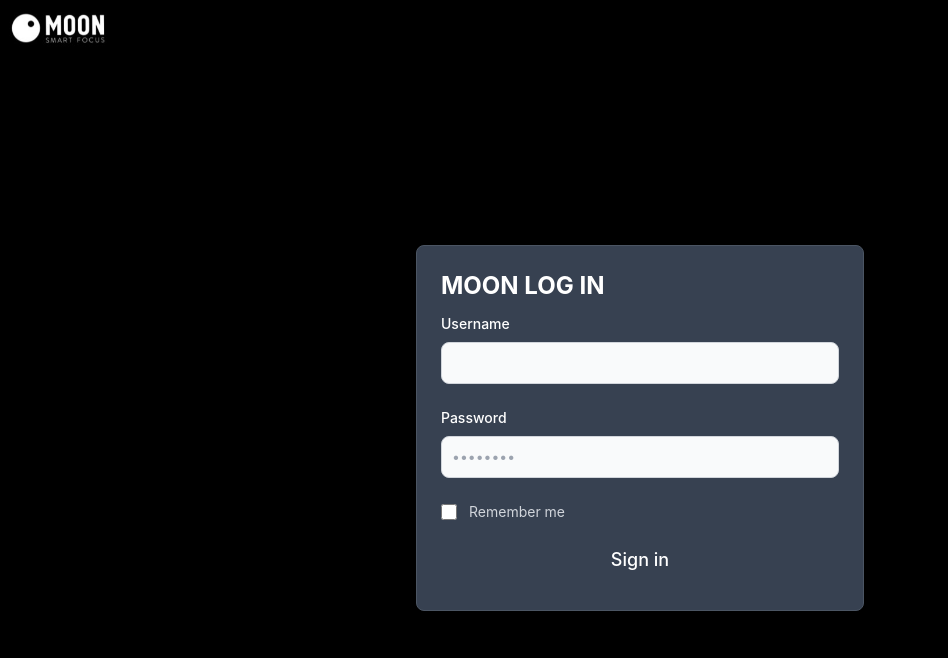
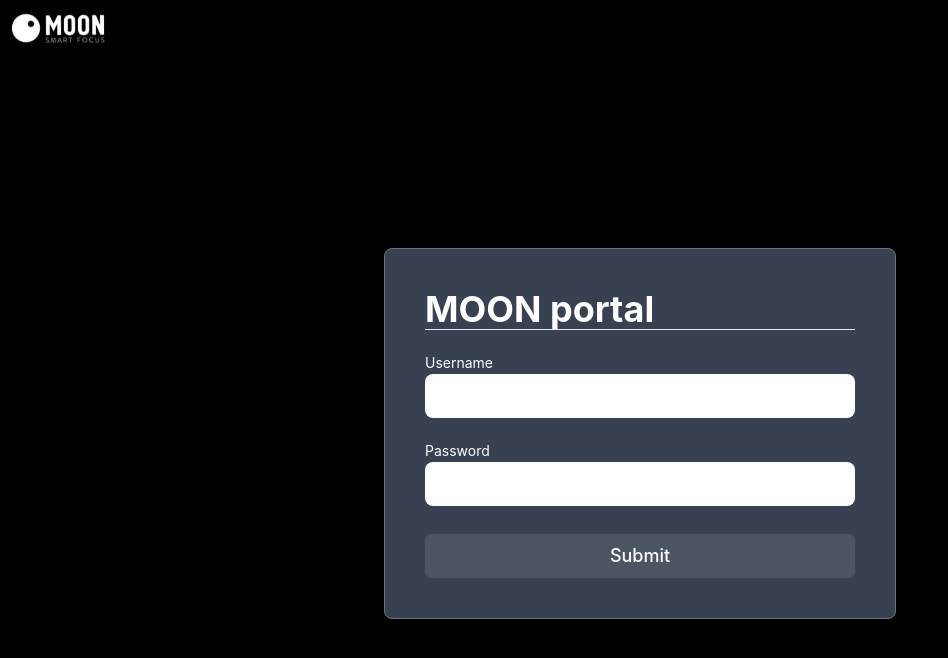
Before and after one commit to adtek98/moon-portal, a Next.js app: page /login in a window 1280 px wide. Shown: the top 658 px of the page, without its empty margins (0-948 px from the left). Built offline with nearby package versions, Linux system fonts and the light colour scheme.

Commit message:
Login frontend validation

```diff
--- a/package.json
+++ b/package.json
@@ -12,13 +12,16 @@
     "@fortawesome/fontawesome-svg-core": "^6.2.1",
     "@fortawesome/free-solid-svg-icons": "^6.2.1",
     "@fortawesome/react-fontawesome": "^0.2.0",
+    "@hookform/resolvers": "^2.9.11",
     "@types/node": "18.11.15",
     "@types/react": "18.0.26",
     "@types/react-dom": "18.0.9",
     "eslint-config-next": "13.0.6",
     "next": "13.0.6",
     "react": "18.2.0",
-    "react-dom": "18.2.0"
+    "react-dom": "18.2.0",
+    "react-hook-form": "^7.43.1",
+    "yup": "^0.32.11"
   },
   "devDependencies": {
     "@typescript-eslint/eslint-plugin": "^5.51.0",
--- a/src/components/Layout.tsx
+++ b/src/components/Layout.tsx
@@ -4,13 +4,12 @@ import { PortalLayout } from "./PortalLayout";
 
 export const Layout = ({ children }) => {
   const router = useRouter();
-  console.log(router.pathname);
   if (router.pathname == "/login") {
     return (
       <>
         <main className="h-screen overflow-hidden">
           <Header />
-          {children}
+          <div className="h-[93%]">{children}</div>
         </main>
       </>
     );
--- /dev/null
+++ b/src/components/LoginForm.tsx
@@ -0,0 +1,54 @@
+import { useForm, SubmitHandler } from "react-hook-form";
+import { yupResolver } from "@hookform/resolvers/yup";
+import * as yup from "yup";
+
+const schema = yup
+  .object({
+    userName: yup.string().required("Please enter Username"),
+    passWord: yup.string().required("Please enter Password"),
+  })
+  .required();
+type FormData = yup.InferType<typeof schema>;
+
+export default function LoginForm() {
+  const {
+    register,
+    handleSubmit,
+    formState: { errors },
+  } = useForm<FormData>({
+    resolver: yupResolver(schema),
+  });
+  const onSubmit = (data: FormData) => console.log(data);
+  return (
+    <>
+      <div className="bg-gray-700 border border-gray-500 lg:w-[32rem] mt-48 mx-auto rounded-lg p-10">
+        <div className="border-b mb-5">
+          <h1 className="text-4xl font-bold">MOON portal</h1>
+        </div>
+        <form onSubmit={handleSubmit(onSubmit)}>
+          <div className="h-20 mb-2">
+            <label className="text-sm">Username</label>
+            <input
+              className="text-gray-900 sm:text-sm rounded-lg w-full h-11 px-2"
+              {...register("userName")}
+            />
+            <p className="text-red-800 text-sm">{errors.userName?.message}</p>
+          </div>
+          <div className="h-24">
+            <label className="text-sm">Password</label>
+            <input
+              type="password"
+              className="text-gray-900 sm:text-sm rounded-lg w-full h-11 px-2"
+              {...register("passWord")}
+            />
+            <p className="text-red-800 text-sm">{errors.passWord?.message}</p>
+          </div>
+          <input
+            className="w-full h-11 text-white focus:ring-4 focus:outline-none font-medium rounded-md text-lg text-center bg-gray-600 hover:bg-gray-800"
+            type="submit"
+          />
+        </form>
+      </div>
+    </>
+  );
+}
--- a/src/pages/login.tsx
+++ b/src/pages/login.tsx
@@ -1,63 +1,9 @@
-import Link from "next/link";
+import LoginForm from "../components/LoginForm";
 
 export default function Login() {
   return (
     <>
-      <div className="flex flex-col items-center justify-center px-6 py-8 mx-auto lg:py-0 h-[93%]">
-        <div className="bg-gray-700 w-full rounded-lg border border-gray-600 md:mt-0 sm:max-w-md xl:p-0">
-          <div className="p-6">
-            <div className="mb-3 ">
-              <h1 className="text-2xl font-bold">MOON LOG IN</h1>
-            </div>
-            <form className="space-y-4 md:space-y-6" action="#">
-              <div>
-                <label className="block mb-2 text-sm font-medium">
-                  Username
-                </label>
-                <input
-                  type="Username"
-                  className="bg-gray-50 border border-gray-300 text-gray-900 sm:text-sm rounded-lg focus:ring-gray-600 focus:border-gray-600 block w-full p-2.5"
-                />
-              </div>
-              <div>
-                <label className="block mb-2 text-sm font-medium">
-                  Password
-                </label>
-                <input
-                  type="password"
-                  name="password"
-                  id="password"
-                  placeholder="••••••••"
-                  className="bg-gray-50 border border-gray-300 text-gray-900 sm:text-sm rounded-lg focus:ring-gray-600 focus:border-gray-600 block w-full p-2.5"
-                />
-              </div>
-              <div className="flex items-center justify-between">
-                <div className="flex items-start">
-                  <div className="flex items-center h-5">
-                    <input
-                      id="remember"
-                      aria-describedby="remember"
-                      type="checkbox"
-                      className="w-4 h-4 border rounded bg-gray-50 focus:ring-3 border-gray-600 focus:ring-gray-600 ring-offset-gray-800"
-                    />
-                  </div>
-                  <div className="ml-3 text-sm">
-                    <label className="text-gray-300">Remember me</label>
-                  </div>
-                </div>
-              </div>
-              <div className="w-full h-10">
-                <Link
-                  className="w-full h-full text-white focus:ring-4 focus:outline-none font-medium rounded-lg text-lg text-center bg-gray-200 hover:bg-gray-800 "
-                  href={"/"}
-                >
-                  <p>Sign in</p>
-                </Link>
-              </div>
-            </form>
-          </div>
-        </div>
-      </div>
+      <LoginForm />
     </>
   );
 }
```
Also changed, not shown: src/pages/unit/[serialnumber]/index.tsx (+2 -7 lines), 1 other file (tests, documents, lock files or other folders).
